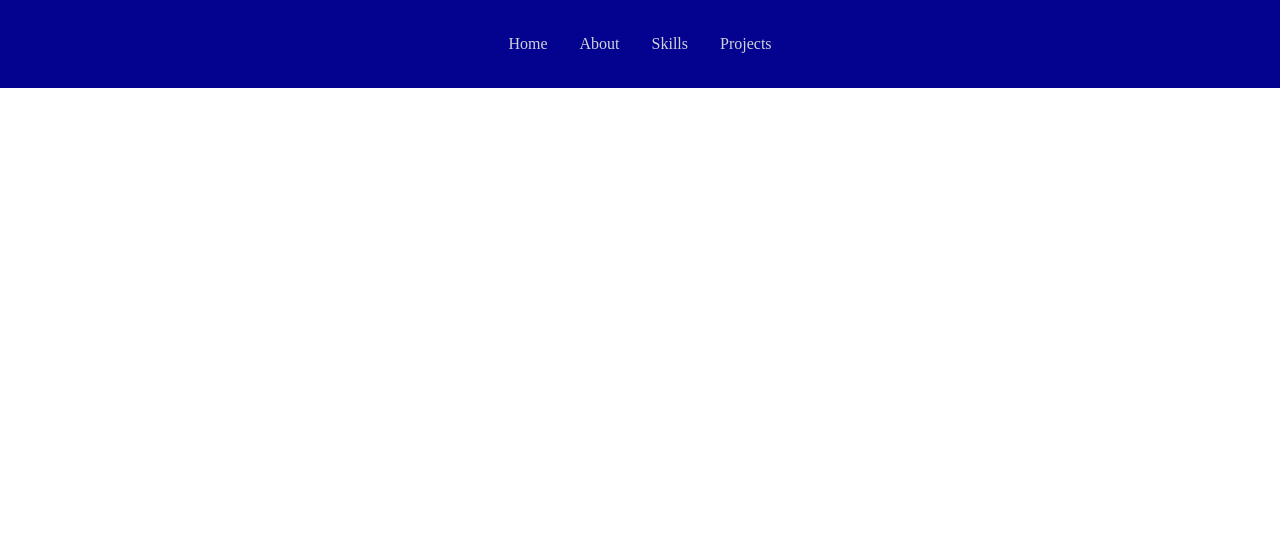
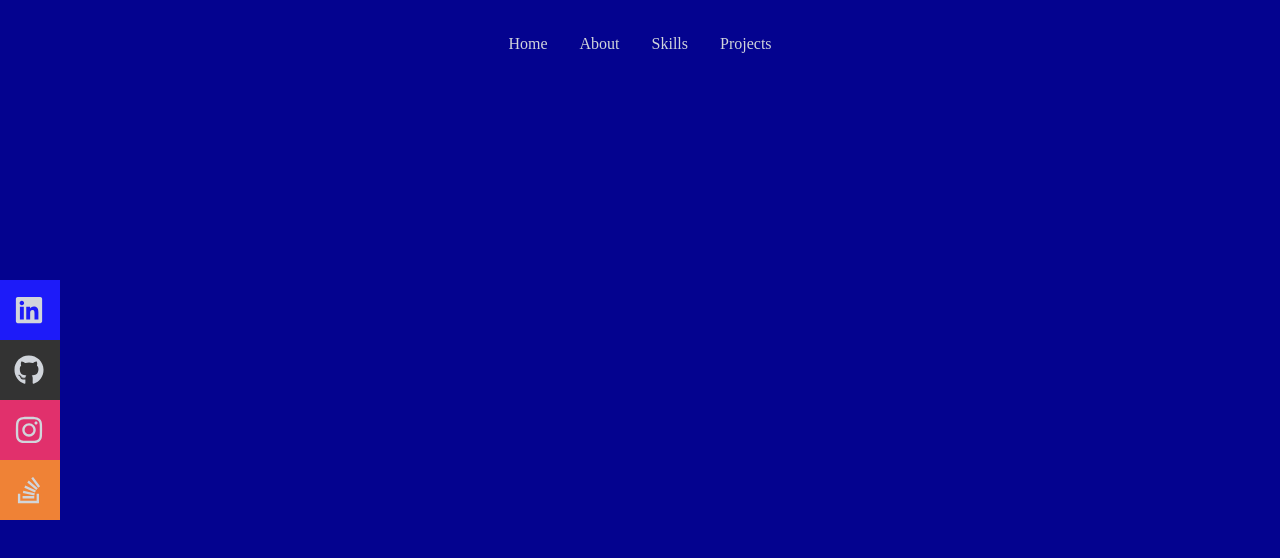
Before and after one commit to Kirixi/Personal-website-old, a React (Create React App) app: page / in a window 1280 px wide. Shown: the top 558 px of the page. Built offline with nearby package versions, Linux system fonts and the light colour scheme.

Commit message:
socials components completed

```diff
--- a/src/App.js
+++ b/src/App.js
@@ -1,11 +1,13 @@
 import logo from './logo.svg';
 import './App.css';
 import Navbar from './Components/Navbar';
+import { Home } from './Components/Home';
 
 function App() {
   return (
     <div>
       <Navbar />
+      <Home />
     </div>
   );
 }
--- /dev/null
+++ b/src/Components/Home.jsx
@@ -0,0 +1,5 @@
+import React from 'react';
+
+export const Home = () => {
+  return <div className='w-full h-screen bg-[#04038f]'></div>;
+};
--- a/src/Components/Navbar.jsx
+++ b/src/Components/Navbar.jsx
@@ -1,5 +1,13 @@
 import React from 'react';
-import { FaBars, FaTimes } from 'react-icons/fa';
+import {
+  FaBars,
+  FaTimes,
+  FaLinkedin,
+  FaGithub,
+  FaInstagram,
+  FaStackOverflow,
+} from 'react-icons/fa';
+import { BsStackOverflow } from 'react-icons/bs';
 import { useState } from 'react';
 
 const Navbar = () => {
@@ -17,7 +25,7 @@ const Navbar = () => {
       </ul>
 
       <div onClick={handleClick} className='md:hidden z-10'>
-        <FaBars />
+        {!nav ? <FaBars /> : <FaTimes />}
       </div>
 
       <ul
@@ -32,6 +40,43 @@ const Navbar = () => {
         <li className='py-6 text-3xl'>Skills</li>
         <li className='py-6 text-3xl'>Projects</li>
       </ul>
+
+      <div className='flex fixed flex-col top-[35%] left-0'>
+        <ul>
+          <li className='w-[160px] h-[60px] flex justify-between items-center ml-[-100px] hover:ml-[-10px] duration-300 bg-[#1d1bf9]'>
+            <a
+              className='flex justify-between items-center w-full text-gray-300 '
+              href='https://www.linkedin.com/in/yeu-haw-teh-9a34ab222/'
+            >
+              LinkedIn <FaLinkedin size={30} />
+            </a>
+          </li>
+          <li className='w-[160px] h-[60px] flex justify-between items-center ml-[-100px] hover:ml-[-10px] duration-300 bg-[#333333]'>
+            <a
+              className='flex justify-between items-center w-full text-gray-300 '
+              href='https://github.com/Kirixi'
+            >
+              GitHub <FaGithub size={30} />
+            </a>
+          </li>
+          <li className='w-[190px] h-[60px] flex justify-between items-center ml-[-130px] hover:ml-[-10px] duration-300 bg-[#E1306C]'>
+            <a
+              className='flex justify-between items-center w-full text-gray-300 '
+              href='https://www.instagram.com/jonnoo.t/'
+            >
+              Instagram <FaInstagram size={30} />
+            </a>
+          </li>
+          <li className='w-[240px] h-[60px] flex justify-between items-center ml-[-180px] hover:ml-[-10px] duration-300 bg-[#ef8236]'>
+            <a
+              className='flex justify-between items-center w-full text-gray-300'
+              href='https://stackoverflow.com/users/17212169/zemelon?tab=profile'
+            >
+              StackOverflow <FaStackOverflow size={30} />
+            </a>
+          </li>
+        </ul>
+      </div>
     </div>
   );
 };
```
